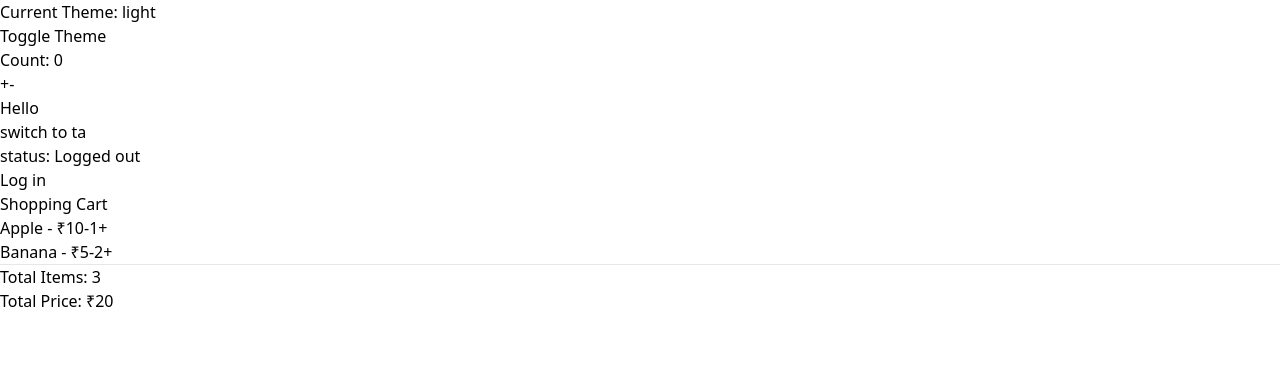
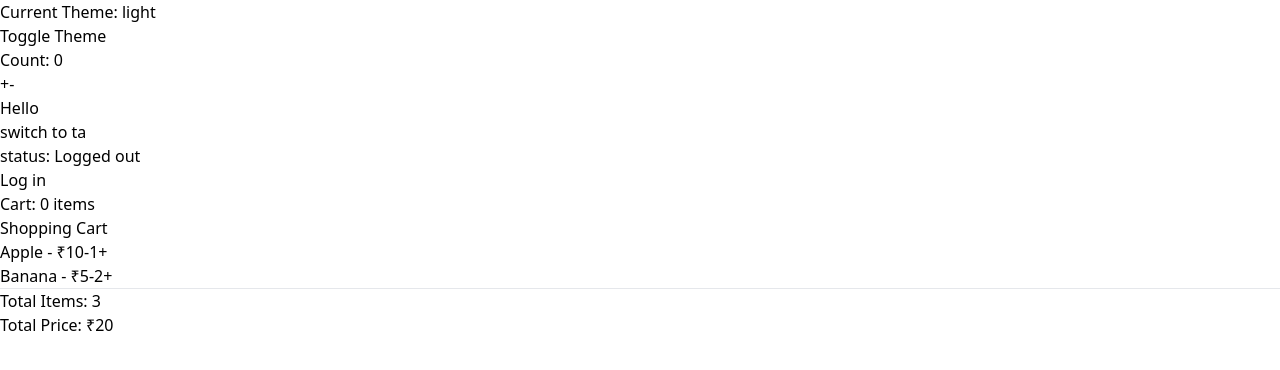
Before and after one commit to suriya-a9/react-study, a React (Create React App) app: page /state in a window 1280 px wide. Shown: the top 370 px of the page. Built offline with nearby package versions, Linux system fonts and the light colour scheme.

Commit message:
after changes

```diff
--- a/src/App.js
+++ b/src/App.js
@@ -8,6 +8,7 @@ import TodoRedux from "./pages/TodoRedux";
 import TodoLocalStorage from "./pages/TodoLocalStorage";
 import State from "./pages/State";
 import MountExample from "./pages/UseEffect";
+import Cart from "./pages/Cart";
 
 function App() {
   return (
@@ -21,6 +22,7 @@ function App() {
       <Route path="/to-do-local" element={<TodoLocalStorage />} />
       <Route path="/state" element={<State />} />
       <Route path="/use-effect" element={<MountExample />} />
+      <Route path="/cart" element={<Cart />} />
     </Routes>
   );
 }
--- a/src/component/Navbar.js
+++ b/src/component/Navbar.js
@@ -3,12 +3,15 @@ import { ThemeContext } from "../context/ThemeContext";
 import { CounterContext } from "../context/CounterContext";
 import { LanguageContext } from "../context/LanguageContext";
 import { LogContext } from "../context/LogContext";
+import { CartContext } from "../context/CartContext";
 
 const Navbar = () => {
     const { theme, toggleTheme } = useContext(ThemeContext);
     const { count, increment, decrement } = useContext(CounterContext);
     const { language, toggleLanguage, translations } = useContext(LanguageContext);
     const { loggedIn, loggin, user } = useContext(LogContext);
+    const { cart } = useContext(CartContext);
+    const totalItems = cart.reduce((sum, item) => sum + item.quantity, 0);
 
     return (
         <div>
@@ -27,6 +30,8 @@ const Navbar = () => {
             <p>status: {loggedIn ? "Logged In" : "Logged out"}</p>
             {loggedIn ? <p>Welcome, {user.name}</p> : ""}
             <button onClick={loggin}>{loggedIn ? "Log out" : "Log in"}</button>
+
+            <h3>Cart: {totalItems} items</h3>
         </div>
     );
 };
--- /dev/null
+++ b/src/context/CartContext.js
@@ -0,0 +1,3 @@
+import { createContext } from "react";
+
+export const CartContext = createContext();
--- /dev/null
+++ b/src/context/CartProvider.js
@@ -0,0 +1,61 @@
+import { useState, useEffect } from "react";
+import { CartContext } from "./CartContext";
+
+const CartProvider = ({ children }) => {
+
+    const [cart, setCart] = useState(() => {
+        return JSON.parse(localStorage.getItem("cart")) || [];
+    });
+
+    const addToCart = (item) => {
+        setCart(prev => {
+            const exists = prev.find(i => i.id === item.id);
+
+            if (exists) {
+                return prev.map(i =>
+                    i.id === item.id
+                        ? { ...i, quantity: i.quantity + 1 }
+                        : i
+                );
+            }
+
+            return [...prev, { ...item, quantity: 1 }];
+        });
+    };
+
+    const increaseQty = (id) => {
+        setCart(prev =>
+            prev.map(item =>
+                item.id === id
+                    ? { ...item, quantity: item.quantity + 1 }
+                    : item
+            )
+        );
+    };
+
+    const decreaseQty = (id) => {
+        setCart(prev =>
+            prev.map(item =>
+                item.id === id && item.quantity > 1
+                    ? { ...item, quantity: item.quantity - 1 }
+                    : item
+            )
+        );
+    };
+
+    const removeFromCart = (id) => {
+        setCart(prev => prev.filter(item => item.id !== id));
+    };
+
+    useEffect(() => {
+        localStorage.setItem("cart", JSON.stringify(cart));
+    }, [cart]);
+
+    return (
+        <CartContext.Provider value={{ cart, addToCart, increaseQty, decreaseQty, removeFromCart }}>
+            {children}
+        </CartContext.Provider>
+    );
+};
+
+export default CartProvider;
--- a/src/index.js
+++ b/src/index.js
@@ -10,6 +10,7 @@ import ThemeProvider from "./context/ThemeProvider";
 import CounterProvider from './context/CounterProvider';
 import LanguageProvider from './context/LanguageProvider';
 import LogProvider from './context/LogProvider';
+import CartProvider from './context/CartProvider';
 
 const root = ReactDOM.createRoot(document.getElementById('root'));
 root.render(
@@ -18,9 +19,11 @@ root.render(
       <CounterProvider>
         <LanguageProvider>
           <LogProvider>
-            <BrowserRouter>
-              <App />
-            </BrowserRouter>
+            <CartProvider>
+              <BrowserRouter>
+                <App />
+              </BrowserRouter>
+            </CartProvider>
           </LogProvider>
         </LanguageProvider>
       </CounterProvider>
--- /dev/null
+++ b/src/pages/Cart.js
@@ -0,0 +1,46 @@
+import { useContext } from "react";
+import { CartContext } from "../context/CartContext";
+
+const Cart = () => {
+    const { cart, increaseQty, decreaseQty, removeFromCart } = useContext(CartContext);
+
+    const totalItems = cart.reduce((sum, item) => sum + item.quantity, 0);
+
+    const totalPrice = cart.reduce(
+        (sum, item) => sum + item.price * item.quantity,
+        0
+    );
+
+    return (
+        <div>
+            <h2>Cart Page</h2>
+
+            {cart.length === 0 ? (
+                <p>Cart is empty</p>
+            ) : (
+                <>
+                    {cart.map(item => (
+                        <div key={item.id}>
+                            <p>{item.name} - ₹{item.price}</p>
+
+                            <button onClick={() => decreaseQty(item.id)}>-</button>
+                            <span>{item.quantity}</span>
+                            <button onClick={() => increaseQty(item.id)}>+</button>
+
+                            <button onClick={() => removeFromCart(item.id)}>
+                                Remove
+                            </button>
+                        </div>
+                    ))}
+
+                    <hr />
+
+                    <h3>Total Items: {totalItems}</h3>
+                    <h3>Total Price: ₹{totalPrice}</h3>
+                </>
+            )}
+        </div>
+    );
+};
+
+export default Cart;
--- a/src/pages/Home.jsx
+++ b/src/pages/Home.jsx
@@ -1,8 +1,10 @@
-import { useState, useEffect } from "react";
+import { useState, useEffect, useContext } from "react";
 import Navbar from "../component/Navbar";
+import { CartContext } from "../context/CartContext";
 import axios from "axios";
 
 export default function Home() {
+    const { addToCart } = useContext(CartContext);
     const [users, setUsers] = useState([]);
     const [roles, setRoles] = useState([]);
     const [loading, setLoading] = useState(true);
@@ -13,6 +15,12 @@ export default function Home() {
         password: "",
         roleId: ""
     })
+
+    const products = [
+        { id: 1, name: "Apple", price: 10 },
+        { id: 2, name: "Banana", price: 5 },
+        { id: 3, name: "Orange", price: 8 }
+    ];
 
     useEffect(() => {
         const fetchUsers = async () => {
@@ -66,6 +74,16 @@ export default function Home() {
     return (
         <div>
             <Navbar />
+            <h2>Products</h2>
+
+            {products.map(item => (
+                <div key={item.id}>
+                    <p>{item.name} - ₹{item.price}</p>
+                    <button onClick={() => addToCart(item)}>
+                        Add to Cart
+                    </button>
+                </div>
+            ))}
             <h2>Admin users List</h2>
             {loading ? (
                 <div>Loading...</div>
```
